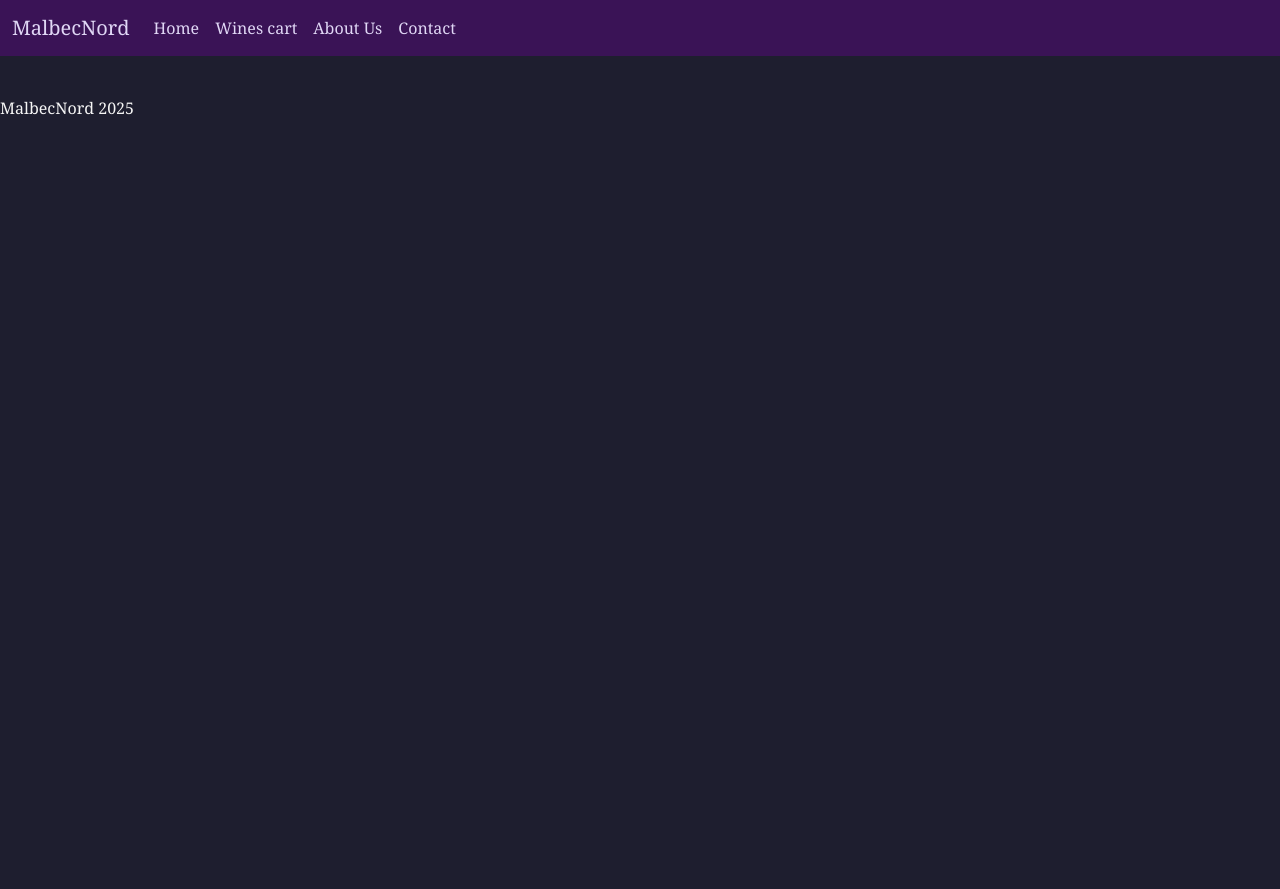
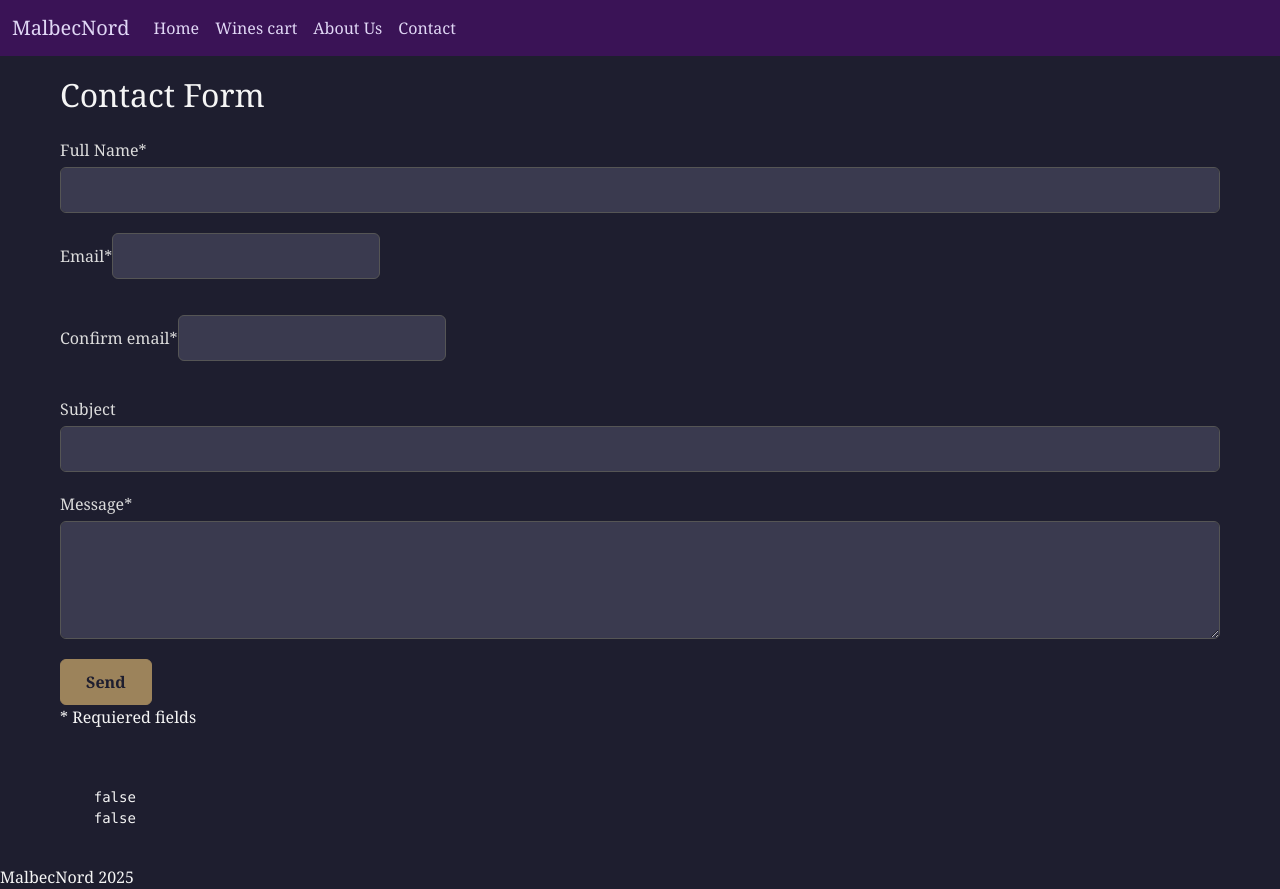
Before and after one commit to MariaGiana/Wine-page, an Angular app: page /contact in a window 1280 px wide. Before the commit this address led to /. Before the commit the page ends 800 px from the top, so only its background shows below. Built offline with nearby package versions, Linux system fonts and the light colour scheme.

Commit message:
reactive form contact

```diff
--- a/src/app/app-routing.module.ts
+++ b/src/app/app-routing.module.ts
@@ -2,6 +2,7 @@ import { NgModule } from '@angular/core';
 import { RouterModule, Routes } from '@angular/router';
 import { MalbecnordPrincipalComponent} from './malbecnord-principal/malbecnord-principal.component';
 import { MalbecnordAboutComponent} from './malbecnord-about/malbecnord-about.component';
+import { FormContactComponent} from './form-contact/form-contact.component';
 
 
 const routes: Routes = [
@@ -18,6 +19,10 @@ const routes: Routes = [
   path: 'about',
    component: MalbecnordAboutComponent
    },
+   {
+    path: 'contact',
+     component: FormContactComponent
+     },
 
 ];
 
--- a/src/app/app.component.html
+++ b/src/app/app.component.html
@@ -7,9 +7,9 @@
     <div class="collapse navbar-collapse" id="navbarNavAltMarkup">
       <div class="navbar-nav">
         <a class="nav-link active" aria-current="page" [routerLink]="['/']">Home</a>
-        <a class="nav-link" href="#">Wines cart</a>
+        <a class="nav-link" [routerLink]="['/wines']">Wines cart</a>
         <a class="nav-link" [routerLink]="['/about']">About Us</a>
-        <a class="nav-link"  href="#">Contact</a>
+        <a class="nav-link" [routerLink]="['/contact']">Contact</a>
       </div>
     </div>
   </div>
--- /dev/null
+++ b/src/app/form-contact/form-contact.component.html
@@ -0,0 +1,41 @@
+<h2 class="mb-4">Contact Form</h2>
+
+<form [formGroup]="formContact" (submit)="onSubmit()">
+  <div class="mb-3">
+    <label for="name" class="form-label">Full Name*</label>
+    <input type="text" formControlName="name" class="form-control" id="name" name="name" />
+  </div>
+
+  <div class="mb-3">
+    <label for="email" class="form-label">Email*</label>
+    <input type="email" formControlName="email"  [class.invalid]="formContact.get('email')?.valid===false" id="email" name="email" />
+  </div>
+
+  <div class="mb-3">
+    <label for="confirmEmail" class="form-label">Confirm email*</label>
+    <input type="confirmEmail" formControlName="confirmEmail"  [class.invalid]="formContact.get('confirmEmail')?.valid===false" id="confirmEmail" name="confirmEmail" />
+    <p *ngIf="formContact.get('confirmEmail')?.touched && formContact.hasError('emailMisMatch')">The email must match</p>
+</div>
+
+  <div class="mb-3">
+    <label for="subject" class="form-label">Subject</label>
+    <input type="text" formControlName="subject" class="form-control" id="subject" name="subject" />
+  </div>
+
+  <div class="mb-3">
+    <label for="message" class="form-label">Message*</label>
+    <textarea class="form-control" formControlName="message" id="message" name="message" rows="4"></textarea>
+  </div>
+
+  <button [disabled]="formContact.invalid" type="submit" class="btn btn-primary">Send</button>
+
+  <p>* Requiered fields</p>
+</form>
+
+<!--Para ver la instancia del objeto en cada input a tiempo real-->
+<pre>
+    {{formContact.get('name')?.value}}
+    {{formContact.get('email')?.value}}
+    {{formContact.get('name')?.valid}}
+    {{formContact.get('email')?.valid}}
+</pre>
--- /dev/null
+++ b/src/app/form-contact/form-contact.component.scss
@@ -0,0 +1,71 @@
+.contact-section {
+    background-color: #1E1E2F;
+    color: #f4f4f4;
+    padding: 60px 20px;
+    font-family: 'Segoe UI', Tahoma, Geneva, Verdana, sans-serif;
+  }
+
+  .contact-container {
+    max-width: 700px;
+    margin: 0 auto;
+    background-color: #2A2A3D;
+    padding: 40px;
+    border-radius: 12px;
+    box-shadow: 0 0 15px rgba(0,0,0,0.5);
+  }
+
+  .contact-title {
+    font-size: 2.5rem;
+    margin-bottom: 30px;
+    color: #E0B973; /* Dorado elegante */
+    font-family: 'Playfair Display', serif;
+    text-align: center;
+  }
+
+  .form-label {
+    color: #dcdcdc;
+    font-weight: 500;
+    margin-bottom: 5px;
+  }
+
+  .form-control {
+    background-color: #3A3A4F;
+    border: 1px solid #555;
+    color: #f4f4f4;
+    padding: 10px;
+    border-radius: 6px;
+    margin-bottom: 20px;
+    transition: border-color 0.3s ease;
+  }
+
+  .form-control:focus {
+    border-color: #E0B973;
+    outline: none;
+    box-shadow: 0 0 5px #E0B973aa;
+  }
+
+  .btn-primary {
+    background-color: #E0B973;
+    border-color: #E0B973;
+    color: #1E1E2F;
+    font-weight: bold;
+    padding: 10px 25px;
+    border-radius: 6px;
+    transition: background-color 0.3s ease;
+  }
+
+  .btn-primary:hover {
+    background-color: #d2a856;
+    border-color: #d2a856;
+    color: #1E1E2F;
+  }
+
+  .invalid {
+    color: red;
+    background-color: #3A3A4F;
+    border: 1px solid #555;
+    padding: 10px;
+    border-radius: 6px;
+    margin-bottom: 20px;
+    transition: border-color 0.3s ease;
+  }
--- /dev/null
+++ b/src/app/form-contact/form-contact.component.ts
@@ -0,0 +1,33 @@
+import { Component } from '@angular/core';
+import { ReactiveFormsModule } from '@angular/forms';
+import { FormGroup, FormControl, Validators, ValidationErrors, AbstractControl } from '@angular/forms';
+
+@Component({
+  selector: 'app-form-contact',
+  standalone: false,
+  templateUrl: './form-contact.component.html',
+  styleUrl: './form-contact.component.scss'
+})
+export class FormContactComponent {
+
+  formContact= new FormGroup({
+    name: new FormControl('', Validators.required),
+    email: new FormControl('', [Validators.required, Validators.email]),
+    confirmEmail: new FormControl('', [Validators.required, Validators.email]),
+    subject: new FormControl(''),
+    message: new FormControl('', Validators.required)
+  }, [this.isMisMatch]);
+
+  isMisMatch(control: AbstractControl): ValidationErrors | null{
+    if(control.get('email')?.value !== control.get('confirmEmail')?.value){
+      return{emailMisMatch:true};
+    }
+    return null;
+  }
+
+  onSubmit(){
+    console.log(this.formContact.value);
+    this.formContact.reset();
+  }
+
+}
--- a/src/app/wine-cart.service.ts
+++ b/src/app/wine-cart.service.ts
@@ -29,19 +29,12 @@ export class WineCartService {
     }
 
     removeFromCart(wine: Wines): void {
-      // Busco el vino en el carrito
       const index = this._cartList.findIndex(item => item.wineName === wine.wineName);
-
       if (index > -1) {
-        // Devuelvo la cantidad al stock
-        wine.stock += wine.quantity;
+        this._cartList.splice(index, 1);
+        this.cartList.next([...this._cartList]);
         console.log(wine.stock);
-
-        // Quito el vino del carrito
-        this._cartList.splice(index, 1);
-
-        // Aviso a todos los que escuchan el carrito que se actualizó
-        this.cartList.next([...this._cartList]);
       }
     }
+
   }
--- a/src/app/wines-list/Wines.ts
+++ b/src/app/wines-list/Wines.ts
@@ -1,5 +1,6 @@
 export interface Wines {
-    wineName: string;
+      id: number;
+      wineName: string;
       grapeVariety: string;
       winery: string;
       description: string;
--- a/src/app/wines-list/wines-list.component.html
+++ b/src/app/wines-list/wines-list.component.html
@@ -1,7 +1,6 @@
-
 <h1>Wines List</h1>
 <div class="table-responsive">
-  <table class="table table-striped-columns violet-table text-center" >
+  <table class="table table-striped-columns violet-table text-center">
     <thead>
       <tr>
         <th></th>
@@ -26,7 +25,7 @@
      <td><span class="badge text-bg-warning" *ngIf="wine.stock==0">No Stock</span></td>
      </tr>-->
 
-     @for (wine of wines; track wine.wineName){
+      @for (wine of wines; track wine.id){
 
       <tr [ngClass]="{'clearance':wine.clearance}">
         <td><img [src]="wine.image" alt="{{wine.wineName}}" class="img-fluid" style="max-width: 200px;"></td>
@@ -39,13 +38,13 @@
         <td>{{wine.price | currency:'DKK'}}</td>
         }
 
-        @if(wine.stock<=0){
-        <td><span class="badge text-bg-danger">No Stock</span>
+        @if(wine.stock<=0){ <td><span class="badge text-bg-danger">No Stock</span>
           } @else{
           <td><span class="badge text-bg-success">In Stock</span></td>
           }
           <td>
-     <app-input-integer [(quantity)]="wine.quantity" [max]="wine.stock" (maxReached)="maxReached($event)"   *ngIf="wine.stock"></app-input-integer>
+            <app-input-integer [(quantity)]="wine.quantity" [max]="wine.stock" (maxReached)="maxReached($event)"
+              *ngIf="wine.stock"></app-input-integer>
           </td>
           <td>
             <div class="d-flex justify-content-center">
--- a/src/app/wines-list/wines-list.component.ts
+++ b/src/app/wines-list/wines-list.component.ts
@@ -28,7 +28,6 @@ export class WinesListComponent{
   addToCart(wine: Wines):void{
     this.cart.addToCart(wine);
     wine.stock -= wine.quantity;
-    console.log(wine.stock);
     wine.quantity=0;
     this.cdr.detectChanges();
   }
@@ -37,4 +36,16 @@ export class WinesListComponent{
     alert(m);
   }
 
+
+  removeFromCart(wine: Wines): void {
+    // Busco el vino original por nombre
+    const originalWine = this.wines.find(w => w.wineName === wine.wineName);
+
+    if (originalWine) {
+      originalWine.stock += wine.quantity; // devolvemos al stock
+    }
+
+    // Removemos del carrito usando el servicio
+    this.cart.removeFromCart(wine);
+  }
 }
```
Also changed, not shown: src/app/app.module.ts (+9 -7 lines). Lines whose indentation alone changed are shown as unchanged.
